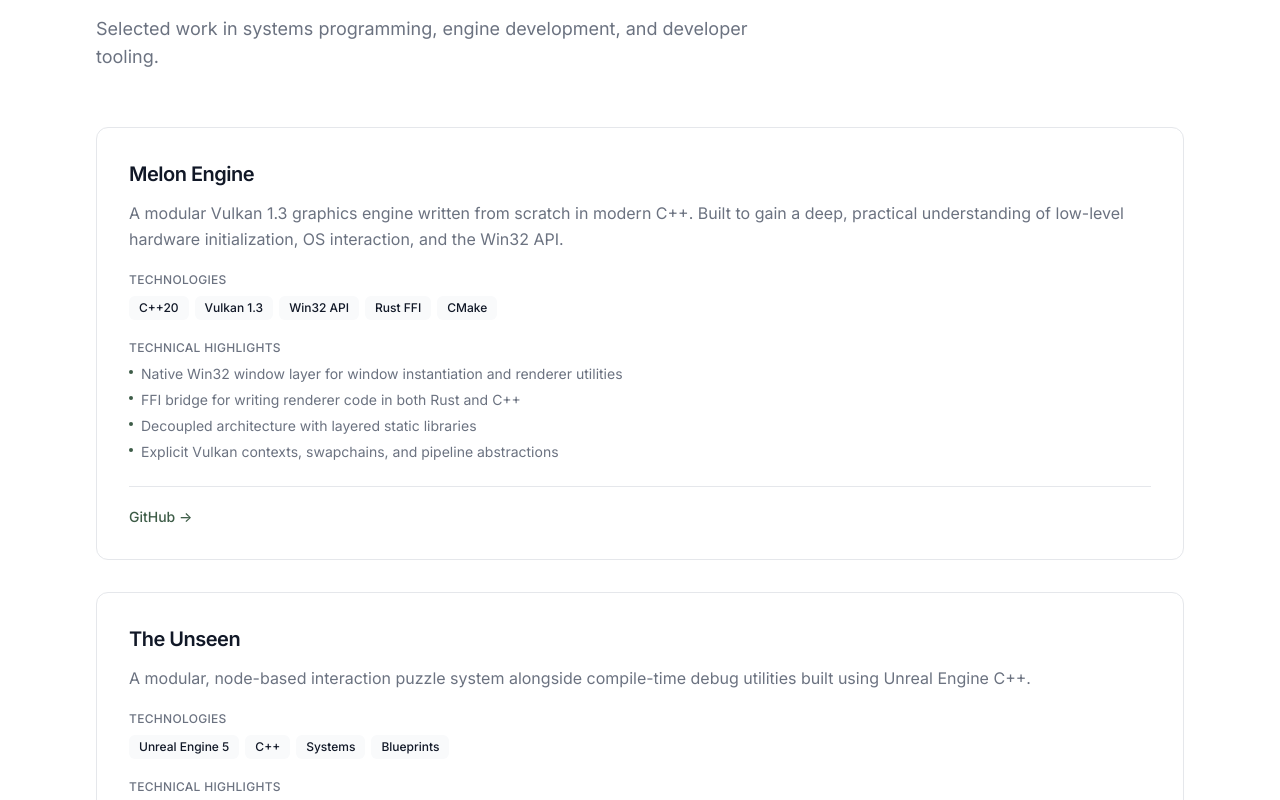
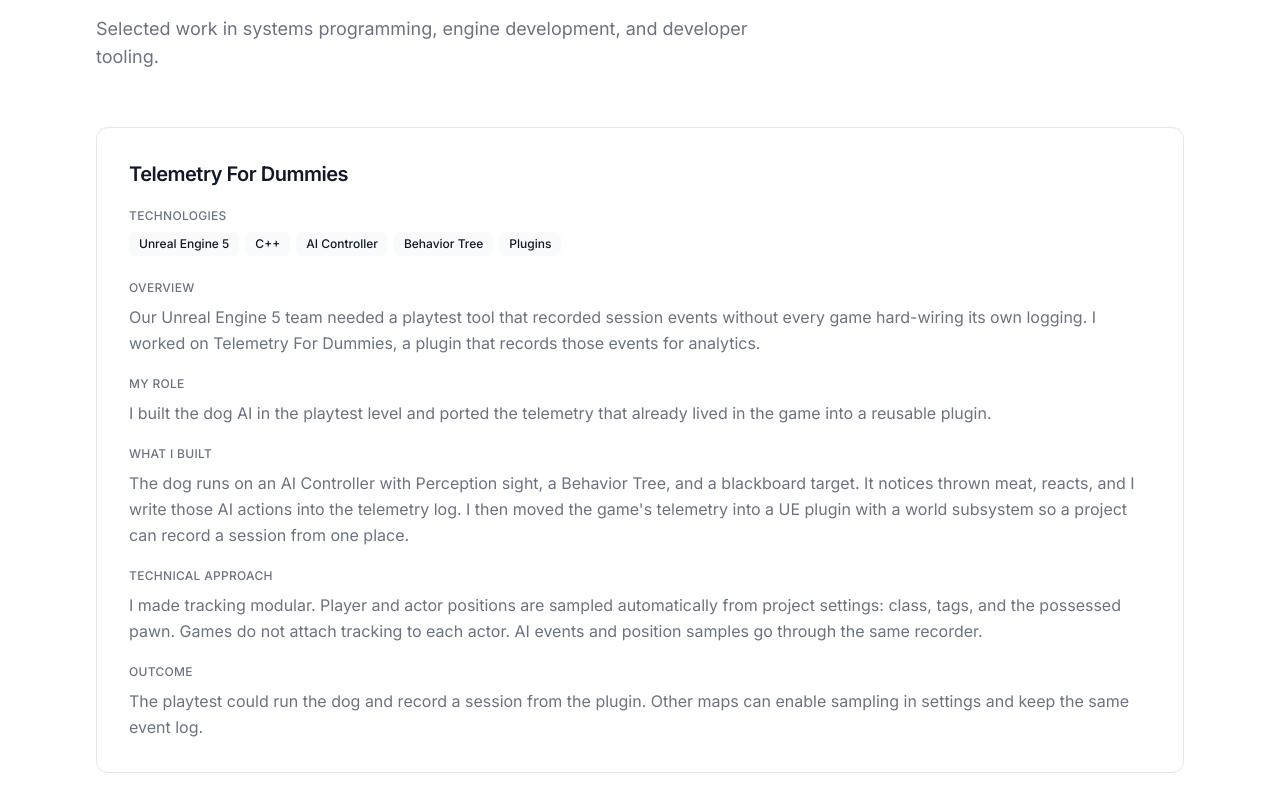
Before and after one commit to MiloPernemarkDEV/Portfolio, a React (Vite) app: page / in a window 1280 px wide. Shown: the part 1200-2000 px from the top of the page. Built offline with nearby package versions, Linux system fonts and the light colour scheme.

Commit message:
New project

```diff
--- a/src/components/ProjectCard.tsx
+++ b/src/components/ProjectCard.tsx
@@ -12,9 +12,11 @@
           {project.title}
         </h3>
 
+        {project.caseStudy ? null : (
           <p className="mt-3 leading-relaxed text-text-muted">
             {project.description}
           </p>
+        )}
 
         <div className="mt-5">
           <p className="mb-2 text-xs font-medium tracking-wide text-text-muted uppercase">
@@ -32,6 +34,26 @@
           </div>
         </div>
 
+        {project.caseStudy ? (
+          <div className="mt-6 space-y-5">
+            {(
+              [
+                ["Overview", project.caseStudy.overview],
+                ["My role", project.caseStudy.role],
+                ["What I built", project.caseStudy.built],
+                ["Technical approach", project.caseStudy.approach],
+                ["Outcome", project.caseStudy.outcome],
+              ] as const
+            ).map(([heading, body]) => (
+              <div key={heading}>
+                <p className="mb-2 text-xs font-medium tracking-wide text-text-muted uppercase">
+                  {heading}
+                </p>
+                <p className="leading-relaxed text-text-muted">{body}</p>
+              </div>
+            ))}
+          </div>
+        ) : (
           <div className="mt-5">
             <p className="mb-2 text-xs font-medium tracking-wide text-text-muted uppercase">
               Technical highlights
@@ -48,6 +70,7 @@
               ))}
             </ul>
           </div>
+        )}
 
         {project.links.length > 0 ? (
           <div className="mt-6 flex flex-wrap gap-4 border-t border-border pt-5">
--- a/src/data/site.ts
+++ b/src/data/site.ts
@@ -57,10 +57,42 @@
   description: string;
   technologies: string[];
   highlights: string[];
+  caseStudy?: {
+    overview: string;
+    role: string;
+    built: string;
+    approach: string;
+    outcome: string;
+  };
   links: { label: string; href: string }[];
 }
 
 export const projects: Project[] = [
+  {
+    id: "telemetry-for-dummies",
+    title: "Telemetry For Dummies",
+    description:
+      "An Unreal Engine 5 playtest plugin that records session events, with a dog AI that writes its actions into the same log.",
+    technologies: [
+      "Unreal Engine 5",
+      "C++",
+      "AI Controller",
+      "Behavior Tree",
+      "Plugins",
+    ],
+    highlights: [],
+    caseStudy: {
+      overview:
+        "Our Unreal Engine 5 team needed a playtest tool that recorded session events without every game hard-wiring its own logging. I worked on Telemetry For Dummies, a plugin that records those events for analytics.",
+      role: "I built the dog AI in the playtest level and ported the telemetry that already lived in the game into a reusable plugin.",
+      built: "The dog runs on an AI Controller with Perception sight, a Behavior Tree, and a blackboard target. It notices thrown meat, reacts, and I write those AI actions into the telemetry log. I then moved the game's telemetry into a UE plugin with a world subsystem so a project can record a session from one place.",
+      approach:
+        "I made tracking modular. Player and actor positions are sampled automatically from project settings: class, tags, and the possessed pawn. Games do not attach tracking to each actor. AI events and position samples go through the same recorder.",
+      outcome:
+        "The playtest could run the dog and record a session from the plugin. Other maps can enable sampling in settings and keep the same event log.",
+    },
+    links: [],
+  },
   {
     id: "melon-engine",
     title: "Melon Engine",
```
Lines whose indentation alone changed are shown as unchanged.
